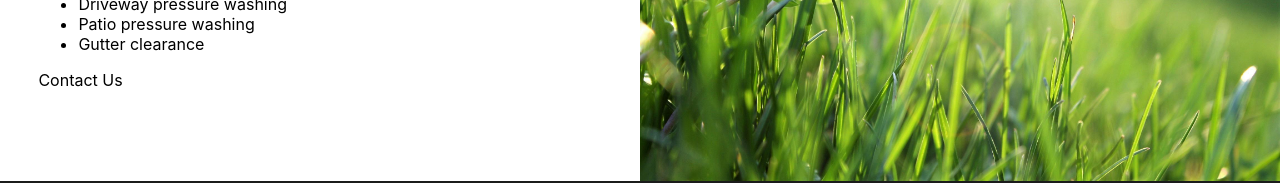
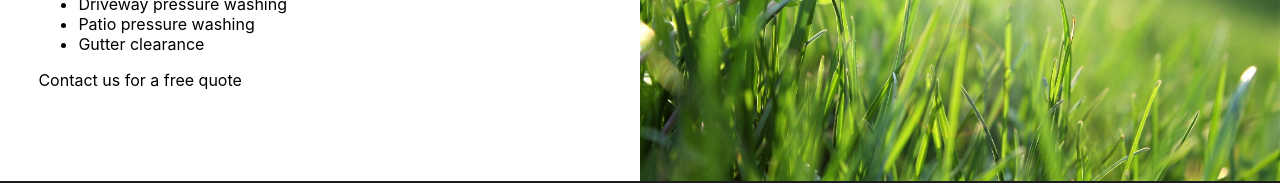
Before and after one commit to davidsgardeningservices/davidsgardeningservices.github.io, a React (Create React App) app: page / in a window 1280 px wide. Shown: the part 746-929 px from the top of the page. Built offline with nearby package versions, Linux system fonts and the light colour scheme.

Commit message:
fix typo

```diff
--- a/src/homepage/Services.tsx
+++ b/src/homepage/Services.tsx
@@ -16,7 +16,7 @@ export default function Services() {
                     <li>Patio pressure washing</li>
                     <li>Gutter clearance</li>
                 </ul>
-                <p>Contact Us</p>
+                <p>Contact us for a free quote</p>
             </div>
             <img className='services-image' src={grass} alt="" />
 
```
